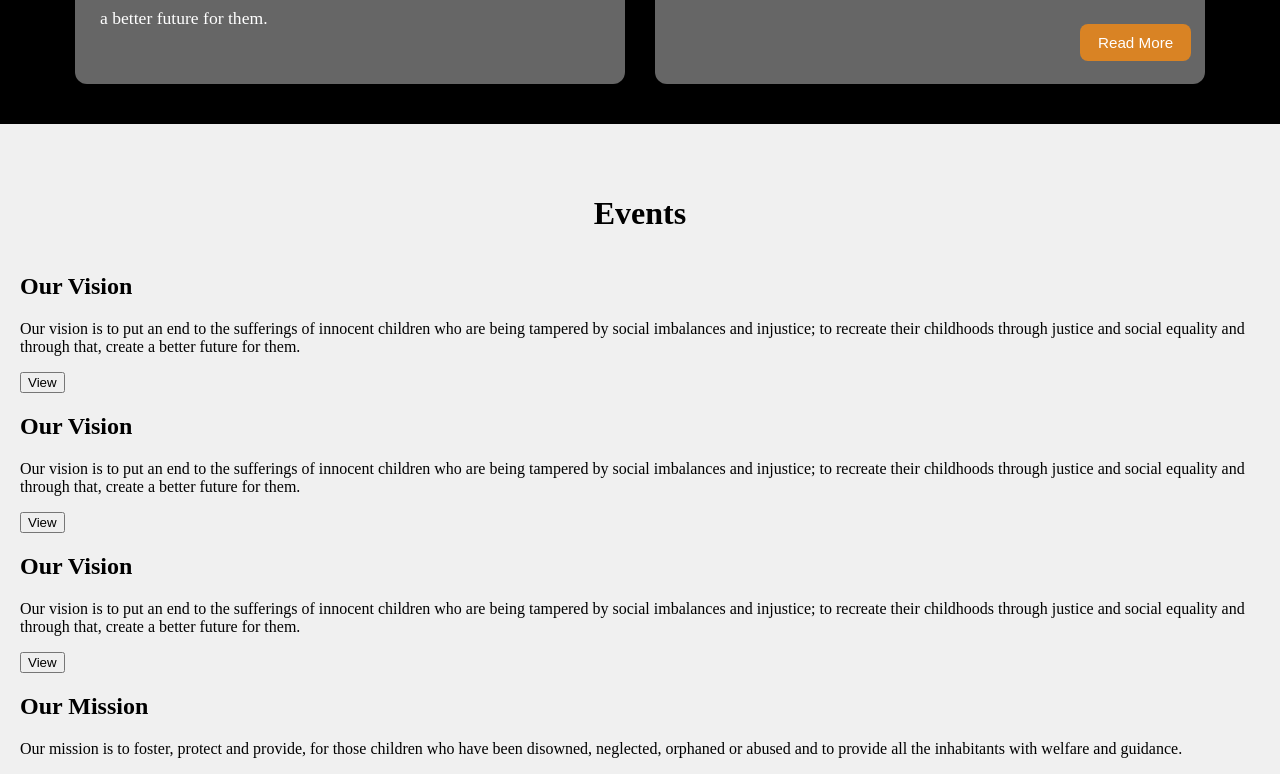
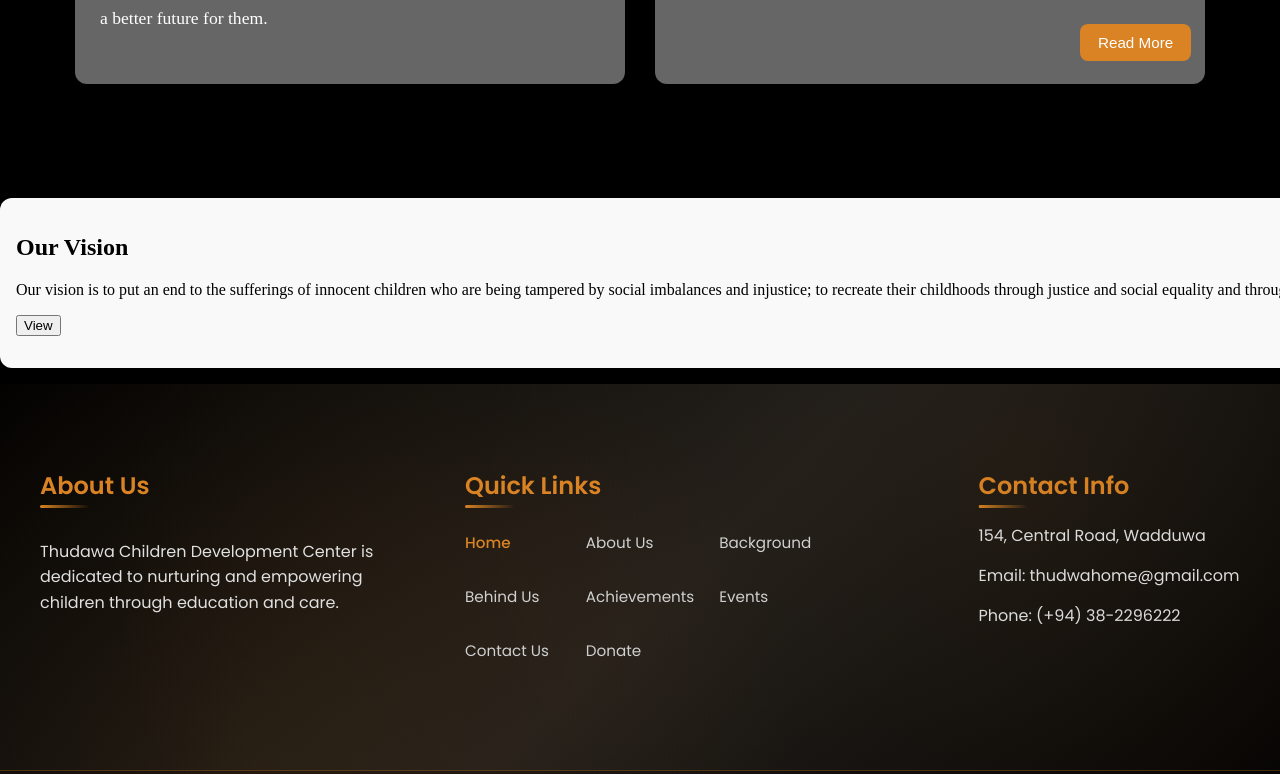
Before and after one commit to Dulan19/Thudawa_Website, a React (Create React App) app: page / in a window 1280 px wide. Shown: the part 1020-1794 px from the top of the page. Built offline with nearby package versions, Linux system fonts and the light colour scheme.

Commit message:
Update App.css

```diff
--- a/src/App.css
+++ b/src/App.css
@@ -103,11 +103,45 @@ html {
   }
 }
 
-.Events-section {
+.Events-scroll-wrapper {
+  position: relative;
   display: flex;
-  justify-content: center;
   align-items: center;
-  flex-direction: column;
-  padding: 50px 20px;
-  background-color: #f0f0f0;
+  overflow: hidden;
+  width: 100%;
 }
+
+.Events-container {
+  display: flex;
+  gap: 1rem;
+  overflow-x: auto;
+  scroll-behavior: smooth;
+  padding: 1rem 0;
+}
+
+.Events-container::-webkit-scrollbar {
+  display: none; /* Hide scrollbar */
+}
+
+.Events-box {
+  min-width: 300px;
+  flex: 0 0 auto;
+  background: #f9f9f9;
+  padding: 1rem;
+  border-radius: 12px;
+  box-shadow: 0 4px 8px rgba(0,0,0,0.1);
+}
+
+.scroll-arrow {
+  position: absolute;
+  right: 0;
+  top: 50%;
+  transform: translateY(-50%);
+  font-size: 2rem;
+  background: #000;
+  color: white;
+  border: none;
+  padding: 0.5rem 1rem;
+  cursor: pointer;
+  z-index: 10;
+}
```
